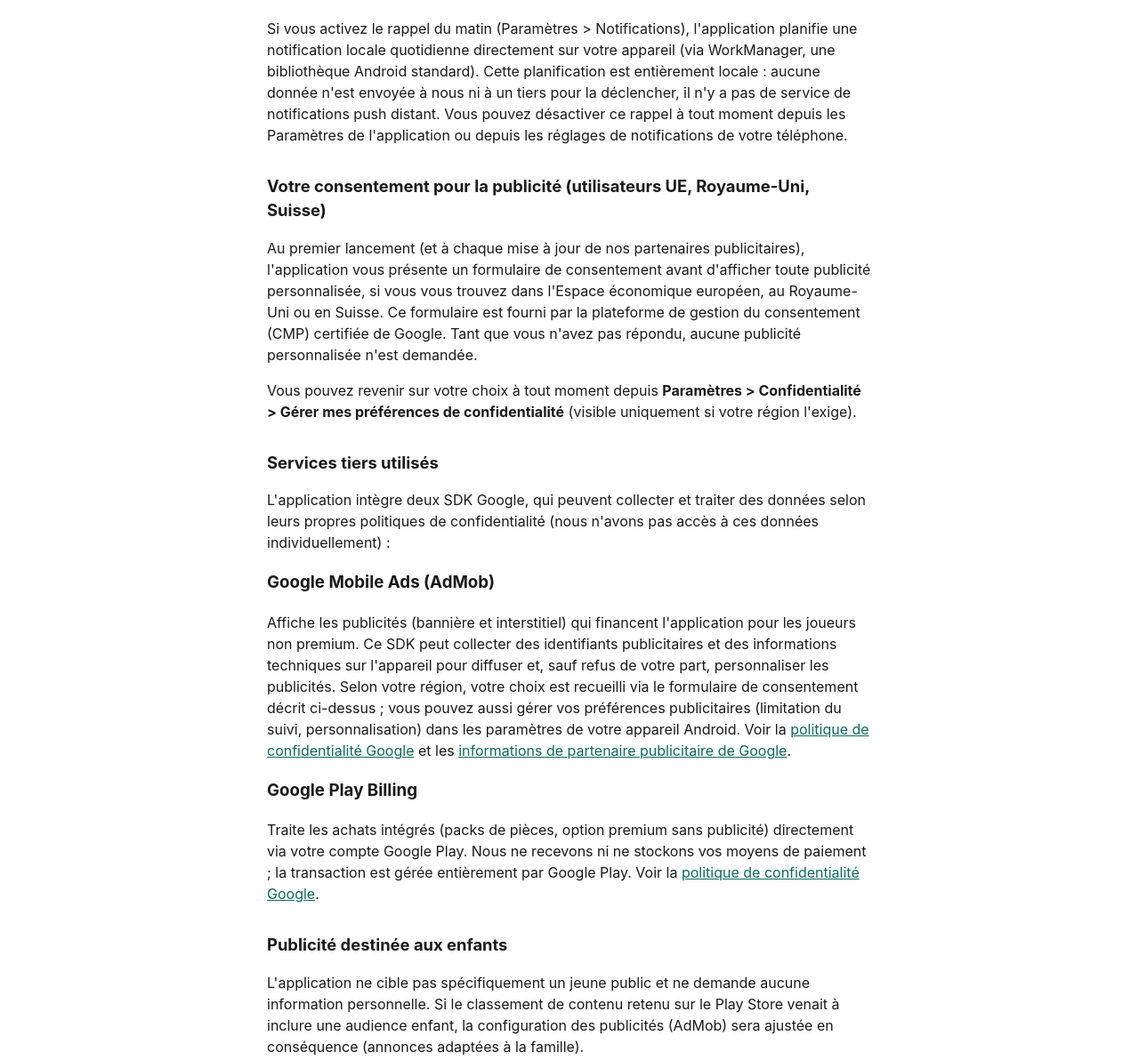
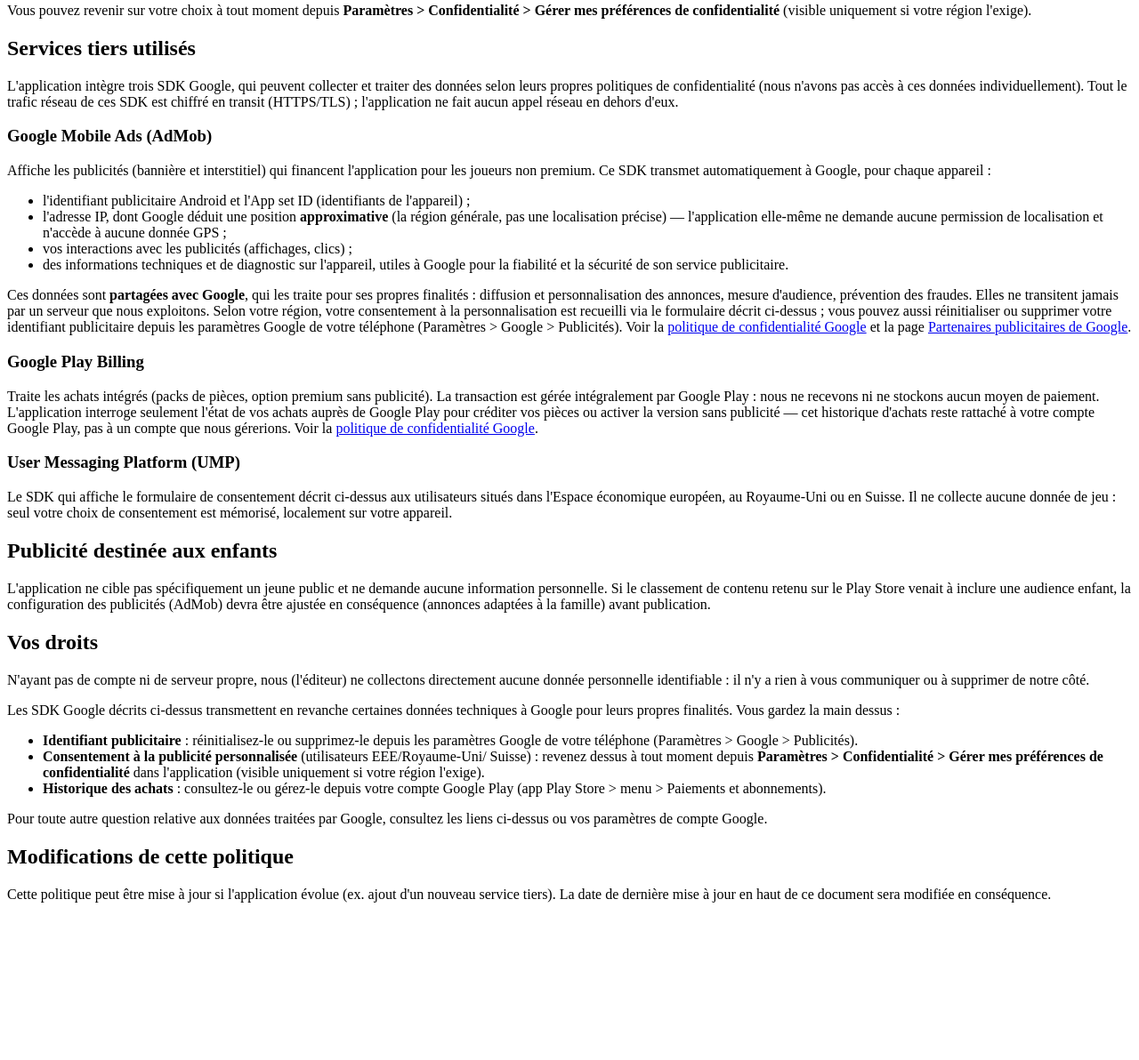
Before and after one commit to kevfrm/image-mystere-legal, a plain HTML site: page index.html in a window 1280 px wide. Shown: the part 679-1871 px from the top of the page at 89% size. After the commit the page ends 1710 px from the top, so only its background shows below. Drawn offline with Linux system fonts and the light colour scheme.

Commit message:
Update privacy policy text and structure

```diff
--- a/index.html
+++ b/index.html
@@ -2,59 +2,120 @@
 <html lang="fr">
 <head>
 <meta charset="utf-8">
-<title>L'Image Mystère — Politique de confidentialité</title>
+<title>Politique de confidentialité — L'Image Mystère</title>
 <meta name="viewport" content="width=device-width, initial-scale=1">
-<meta name="google-site-verification" content="2ZIRLZbr-Wnd_RxQwsJtrEaGaH5VVmQLZN3HhKofvSo" />
-<style>
-  body { font-family: -apple-system, Segoe UI, Roboto, Arial, sans-serif; max-width: 680px; margin: 2rem auto; padding: 0 1rem; line-height: 1.5; color: #1a1a1a; }
-  h1 { font-size: 1.5rem; }
-  h2 { font-size: 1.15rem; margin-top: 2rem; }
-  a { color: #0a6b5c; }
-</style>
 </head>
 <body>
-
 <h1>Politique de confidentialité — L'Image Mystère</h1>
 
-<p>Dernière mise à jour : 23 août 2026.</p>
+<p><em>Dernière mise à jour : 26 août 2026 (détail des données techniques transmises par les SDK
+Google Mobile Ads/Play Billing/UMP, mise en cohérence avec la déclaration « Sécurité des données »
+de la fiche Play Store).</em></p>
 
 <h2>Éditeur</h2>
-<p>L'Image Mystère est développée par kfrm games (limagemystere@gmail.com), développeur indépendant. Pour toute question sur cette politique ou vos données, contactez cette adresse.</p>
+<p>L'Image Mystère est développée par kfrm games (limagemystere@gmail.com), développeur
+indépendant. Pour toute question sur cette politique ou vos données, contactez cette adresse.</p>
 
 <h2>Ce que l'application ne fait pas</h2>
 <ul>
-<li>Pas de compte, pas d'inscription, pas de connexion (ni identifiants, ni email demandés).</li>
-<li>Pas de serveur propre à l'application : aucune donnée de jeu n'est envoyée à un service que nous exploitons.</li>
-<li>Pas de revente de données.</li>
+  <li>Pas de compte, pas d'inscription, pas de connexion (ni identifiants, ni email demandés).</li>
+  <li>Pas de serveur propre à l'application : aucune donnée de jeu n'est envoyée à un service que
+  nous exploitons.</li>
+  <li>Pas de revente de données.</li>
 </ul>
 
 <h2>Données stockées localement sur votre appareil</h2>
-<p>Votre progression de jeu (niveau atteint, solde de pièces, statut premium) est enregistrée uniquement sur votre appareil (stockage local de l'application). Ces données ne sont jamais transmises à nous ni à un tiers. Elles sont supprimées si vous désinstallez l'application ou effacez ses données depuis les réglages Android.</p>
+<p>Votre progression de jeu (niveau atteint, solde de pièces, statut premium) est enregistrée
+uniquement sur votre appareil (stockage local de l'application). Ces données ne sont jamais
+transmises à nous ni à un tiers. Elles sont supprimées si vous désinstallez l'application ou
+effacez ses données depuis les réglages Android.</p>
 
 <h2>Notification du rappel du matin</h2>
-<p>Si vous activez le rappel du matin (Paramètres &gt; Notifications), l'application planifie une notification locale quotidienne directement sur votre appareil (via WorkManager, une bibliothèque Android standard). Cette planification est entièrement locale : aucune donnée n'est envoyée à nous ni à un tiers pour la déclencher, il n'y a pas de service de notifications push distant. Vous pouvez désactiver ce rappel à tout moment depuis les Paramètres de l'application ou depuis les réglages de notifications de votre téléphone.</p>
+<p>Si vous activez le rappel du matin (Paramètres &gt; Notifications), l'application planifie une
+notification locale quotidienne directement sur votre appareil (via WorkManager, une bibliothèque
+Android standard). Cette planification est <strong>entièrement locale</strong> : aucune donnée
+n'est envoyée à nous ni à un tiers pour la déclencher, il n'y a pas de service de notifications
+push distant. Vous pouvez désactiver ce rappel à tout moment depuis les Paramètres de l'application
+ou depuis les réglages de notifications de votre téléphone.</p>
 
 <h2>Votre consentement pour la publicité (utilisateurs UE, Royaume-Uni, Suisse)</h2>
-<p>Au premier lancement (et à chaque mise à jour de nos partenaires publicitaires), l'application vous présente un formulaire de consentement avant d'afficher toute publicité personnalisée, si vous vous trouvez dans l'Espace économique européen, au Royaume-Uni ou en Suisse. Ce formulaire est fourni par la plateforme de gestion du consentement (CMP) certifiée de Google. Tant que vous n'avez pas répondu, aucune publicité personnalisée n'est demandée.</p>
-<p>Vous pouvez revenir sur votre choix à tout moment depuis <strong>Paramètres &gt; Confidentialité &gt; Gérer mes préférences de confidentialité</strong> (visible uniquement si votre région l'exige).</p>
+<p>Au premier lancement (et à chaque mise à jour de nos partenaires publicitaires), l'application
+vous présente un formulaire de consentement avant d'afficher toute publicité personnalisée, si vous
+vous trouvez dans l'Espace économique européen, au Royaume-Uni ou en Suisse. Ce formulaire est
+fourni par la plateforme de gestion du consentement (CMP) certifiée de Google. Tant que vous n'avez
+pas répondu, aucune publicité personnalisée n'est demandée.</p>
+<p>Vous pouvez revenir sur votre choix à tout moment depuis <strong>Paramètres &gt; Confidentialité
+&gt; Gérer mes préférences de confidentialité</strong> (visible uniquement si votre région
+l'exige).</p>
 
 <h2>Services tiers utilisés</h2>
-<p>L'application intègre deux SDK Google, qui peuvent collecter et traiter des données selon leurs propres politiques de confidentialité (nous n'avons pas accès à ces données individuellement) :</p>
+<p>L'application intègre trois SDK Google, qui peuvent collecter et traiter des données selon
+leurs propres politiques de confidentialité (nous n'avons pas accès à ces données individuellement).
+Tout le trafic réseau de ces SDK est chiffré en transit (HTTPS/TLS) ; l'application ne fait aucun
+appel réseau en dehors d'eux.</p>
 
 <h3>Google Mobile Ads (AdMob)</h3>
-<p>Affiche les publicités (bannière et interstitiel) qui financent l'application pour les joueurs non premium. Ce SDK peut collecter des identifiants publicitaires et des informations techniques sur l'appareil pour diffuser et, sauf refus de votre part, personnaliser les publicités. Selon votre région, votre choix est recueilli via le formulaire de consentement décrit ci-dessus ; vous pouvez aussi gérer vos préférences publicitaires (limitation du suivi, personnalisation) dans les paramètres de votre appareil Android. Voir la <a href="https://policies.google.com/privacy">politique de confidentialité Google</a> et les <a href="https://support.google.com/admob/answer/6128543">informations de partenaire publicitaire de Google</a>.</p>
+<p>Affiche les publicités (bannière et interstitiel) qui financent l'application pour les joueurs
+non premium. Ce SDK transmet automatiquement à Google, pour chaque appareil :</p>
+<ul>
+  <li>l'identifiant publicitaire Android et l'App set ID (identifiants de l'appareil) ;</li>
+  <li>l'adresse IP, dont Google déduit une position <strong>approximative</strong> (la région
+  générale, pas une localisation précise) — l'application elle-même ne demande aucune permission
+  de localisation et n'accède à aucune donnée GPS ;</li>
+  <li>vos interactions avec les publicités (affichages, clics) ;</li>
+  <li>des informations techniques et de diagnostic sur l'appareil, utiles à Google pour la
+  fiabilité et la sécurité de son service publicitaire.</li>
+</ul>
+<p>Ces données sont <strong>partagées avec Google</strong>, qui les traite pour ses propres
+finalités : diffusion et personnalisation des annonces, mesure d'audience, prévention des fraudes.
+Elles ne transitent jamais par un serveur que nous exploitons. Selon votre région, votre
+consentement à la personnalisation est recueilli via le formulaire décrit ci-dessus ; vous pouvez
+aussi réinitialiser ou supprimer votre identifiant publicitaire depuis les paramètres Google de
+votre téléphone (Paramètres &gt; Google &gt; Publicités). Voir la
+<a href="https://policies.google.com/privacy">politique de confidentialité Google</a> et la page
+<a href="https://policies.google.com/technologies/partner-sites">Partenaires publicitaires de
+Google</a>.</p>
 
 <h3>Google Play Billing</h3>
-<p>Traite les achats intégrés (packs de pièces, option premium sans publicité) directement via votre compte Google Play. Nous ne recevons ni ne stockons vos moyens de paiement ; la transaction est gérée entièrement par Google Play. Voir la <a href="https://policies.google.com/privacy">politique de confidentialité Google</a>.</p>
+<p>Traite les achats intégrés (packs de pièces, option premium sans publicité). La transaction est
+gérée intégralement par Google Play : nous ne recevons ni ne stockons aucun moyen de paiement.
+L'application interroge seulement l'état de vos achats auprès de Google Play pour créditer vos
+pièces ou activer la version sans publicité — cet historique d'achats reste rattaché à votre
+compte Google Play, pas à un compte que nous gérerions. Voir la
+<a href="https://policies.google.com/privacy">politique de confidentialité Google</a>.</p>
+
+<h3>User Messaging Platform (UMP)</h3>
+<p>Le SDK qui affiche le formulaire de consentement décrit ci-dessus aux utilisateurs situés dans
+l'Espace économique européen, au Royaume-Uni ou en Suisse. Il ne collecte aucune donnée de jeu :
+seul votre choix de consentement est mémorisé, localement sur votre appareil.</p>
 
 <h2>Publicité destinée aux enfants</h2>
-<p>L'application ne cible pas spécifiquement un jeune public et ne demande aucune information personnelle. Si le classement de contenu retenu sur le Play Store venait à inclure une audience enfant, la configuration des publicités (AdMob) sera ajustée en conséquence (annonces adaptées à la famille).</p>
+<p>L'application ne cible pas spécifiquement un jeune public et ne demande aucune information
+personnelle. Si le classement de contenu retenu sur le Play Store venait à inclure une audience
+enfant, la configuration des publicités (AdMob) devra être ajustée en conséquence (annonces
+adaptées à la famille) avant publication.</p>
 
 <h2>Vos droits</h2>
-<p>N'ayant pas de compte ni de données personnelles identifiables collectées par nous, il n'y a pas de donnée à vous communiquer ou supprimer de notre côté. Pour toute question relative aux données collectées par Google (publicité, achats), consultez les liens ci-dessus ou vos paramètres de compte Google.</p>
+<p>N'ayant pas de compte ni de serveur propre, nous (l'éditeur) ne collectons directement aucune
+donnée personnelle identifiable : il n'y a rien à vous communiquer ou à supprimer de notre côté.</p>
+<p>Les SDK Google décrits ci-dessus transmettent en revanche certaines données techniques à Google
+pour leurs propres finalités. Vous gardez la main dessus :</p>
+<ul>
+  <li><strong>Identifiant publicitaire</strong> : réinitialisez-le ou supprimez-le depuis les
+  paramètres Google de votre téléphone (Paramètres &gt; Google &gt; Publicités).</li>
+  <li><strong>Consentement à la publicité personnalisée</strong> (utilisateurs EEE/Royaume-Uni/
+  Suisse) : revenez dessus à tout moment depuis <strong>Paramètres &gt; Confidentialité &gt; Gérer
+  mes préférences de confidentialité</strong> dans l'application (visible uniquement si votre
+  région l'exige).</li>
+  <li><strong>Historique des achats</strong> : consultez-le ou gérez-le depuis votre compte Google
+  Play (app Play Store &gt; menu &gt; Paiements et abonnements).</li>
+</ul>
+<p>Pour toute autre question relative aux données traitées par Google, consultez les liens
+ci-dessus ou vos paramètres de compte Google.</p>
 
 <h2>Modifications de cette politique</h2>
-<p>Cette politique peut être mise à jour si l'application évolue (ex. ajout d'un nouveau service tiers). La date de dernière mise à jour en haut de ce document sera modifiée en conséquence.</p>
+<p>Cette politique peut être mise à jour si l'application évolue (ex. ajout d'un nouveau service
+tiers). La date de dernière mise à jour en haut de ce document sera modifiée en conséquence.</p>
 
 </body>
 </html>
```
